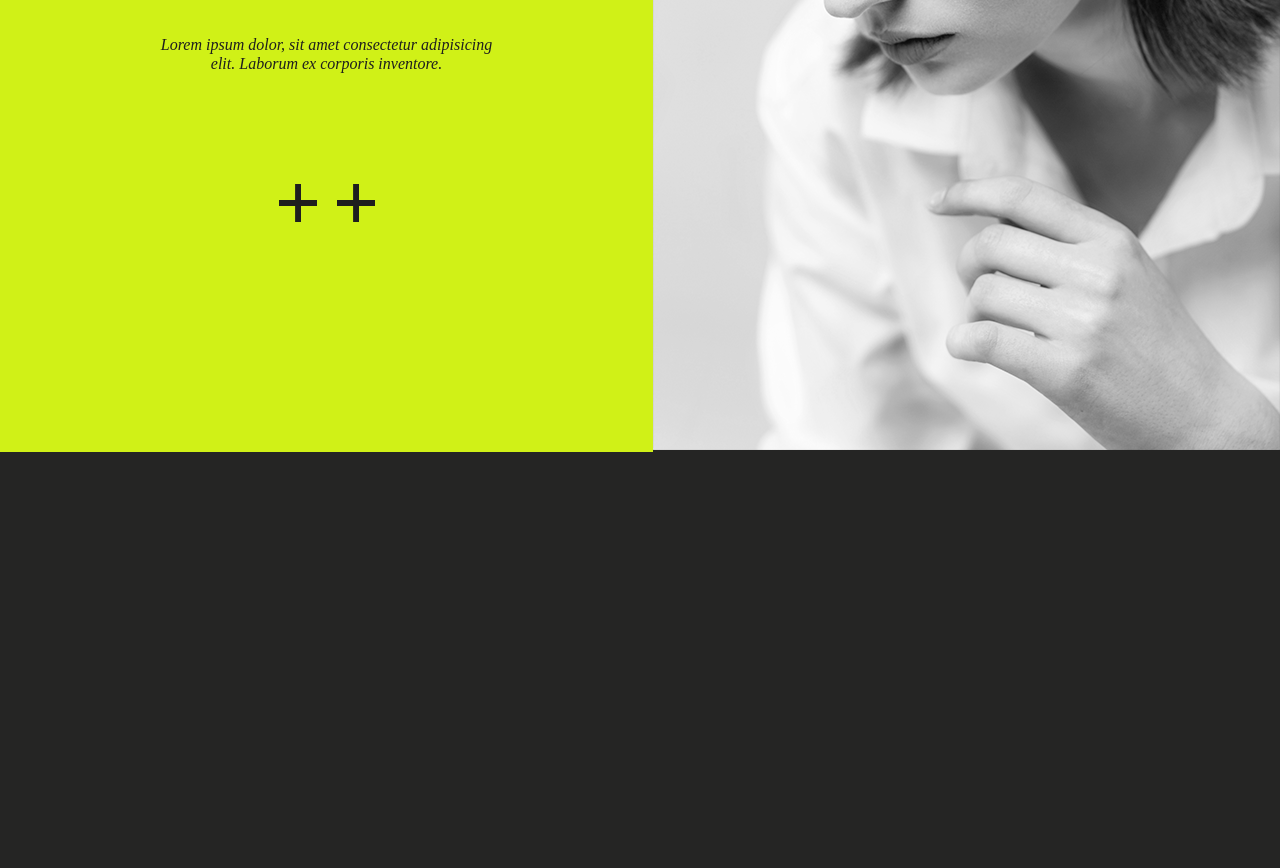
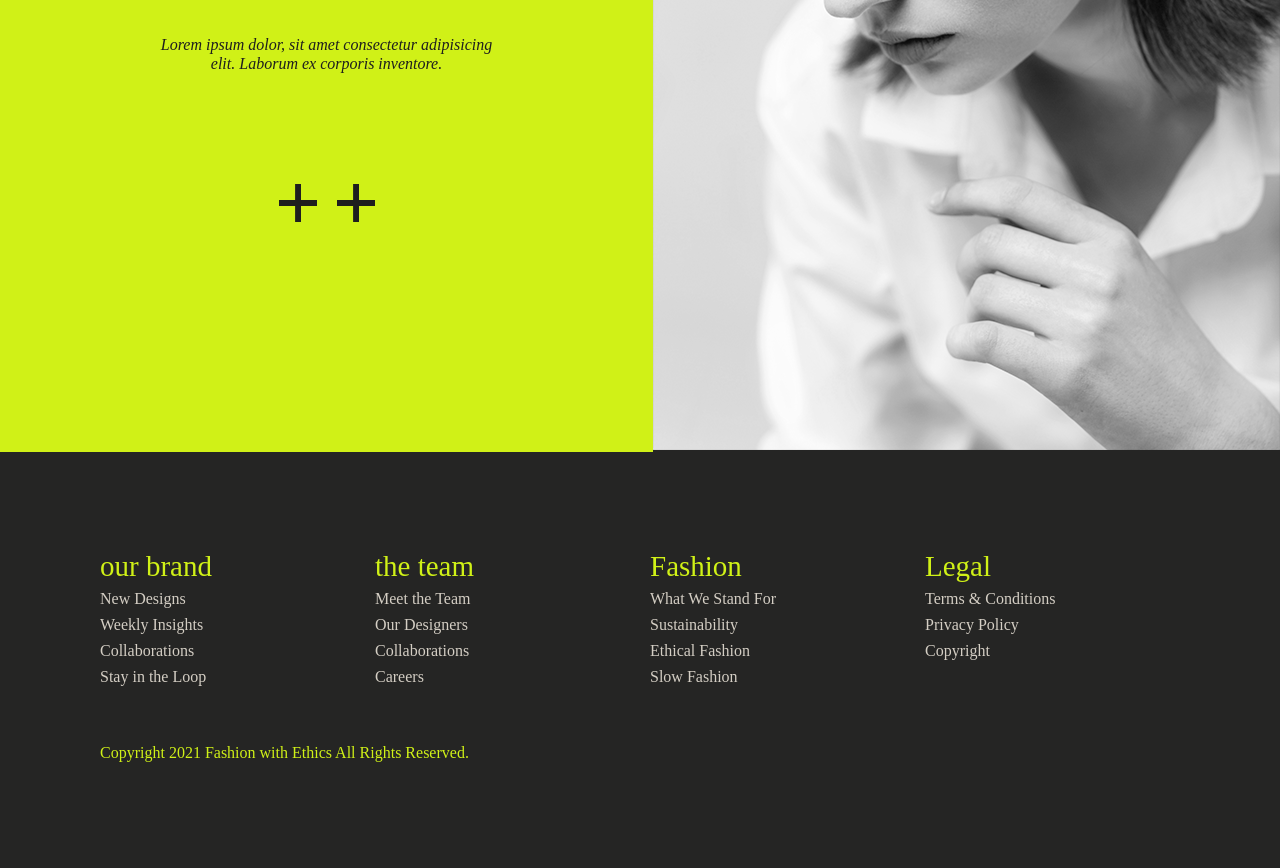
Before and after one commit to desizafirova/Fashion-with-Ethics-project, a plain HTML site: page index.html in a window 1280 px wide. Shown: the part 6759-7627 px from the top of the page. Before the commit the page ends 7211 px from the top, so only its background shows below. Drawn offline with Linux system fonts and the light colour scheme; a web font is replaced by a local one.

Commit message:
adding footer

```diff
--- a/css/style.css
+++ b/css/style.css
@@ -609,3 +609,46 @@ body {
   gap: 2rem;
   margin-top: 7rem;
 }
+
+/* ******************* */
+/*  FOOTER SECTION     */
+/* ****************** */
+
+.grid-footer {
+  display: grid;
+  grid-template-columns: repeat(4, 1fr);
+  grid-template-rows: 1.7fr 0.3fr;
+  column-gap: 2rem;
+  row-gap: 6rem;
+  padding: 10rem;
+}
+
+.column {
+  display: flex;
+  flex-direction: column;
+  gap: 1rem;
+}
+
+.category-footer {
+  font-size: 2.9rem;
+  color: #d0f117;
+  font-weight: 400;
+  font-family: 'Dela Gothic One';
+}
+.footer-link {
+  text-decoration: none;
+  font-size: 1.6rem;
+  color: #d4cec4;
+  font-weight: 400;
+  font-family: 'Chivo';
+  text-align: left;
+}
+
+.footer-p {
+  font-size: 1.6rem;
+  color: #d0f117;
+  font-weight: 400;
+  font-family: 'Dela Gothic One';
+  grid-row: 2;
+  grid-column: 1/-1;
+}
--- a/index.html
+++ b/index.html
@@ -347,6 +347,39 @@
         </div>
       </section>
     </main>
-    <footer class="footer"></footer>
+    <footer class="footer">
+      <div class="grid-footer">
+        <div class="column">
+          <h3 class="category-footer">our brand</h3>
+          <a href="#" class="footer-link">New Designs</a
+          ><a href="#" class="footer-link">Weekly Insights</a
+          ><a href="#" class="footer-link">Collaborations</a
+          ><a href="#" class="footer-link">Stay in the Loop</a>
+        </div>
+        <div class="column">
+          <h3 class="category-footer">the team</h3>
+          <a href="#" class="footer-link">Meet the Team</a
+          ><a href="#" class="footer-link">Our Designers</a
+          ><a href="#" class="footer-link">Collaborations</a
+          ><a href="#" class="footer-link">Careers</a>
+        </div>
+        <div class="column">
+          <h3 class="category-footer">Fashion</h3>
+          <a href="#" class="footer-link">What We Stand For</a
+          ><a href="#" class="footer-link">Sustainability</a
+          ><a href="#" class="footer-link">Ethical Fashion</a
+          ><a href="#" class="footer-link">Slow Fashion</a>
+        </div>
+        <div class="column">
+          <h3 class="category-footer">Legal</h3>
+          <a href="#" class="footer-link">Terms & Conditions</a
+          ><a href="#" class="footer-link">Privacy Policy</a
+          ><a href="#" class="footer-link">Copyright</a>
+        </div>
+        <p class="footer-p">
+          Copyright 2021 Fashion with Ethics All Rights Reserved.
+        </p>
+      </div>
+    </footer>
   </body>
 </html>
```
